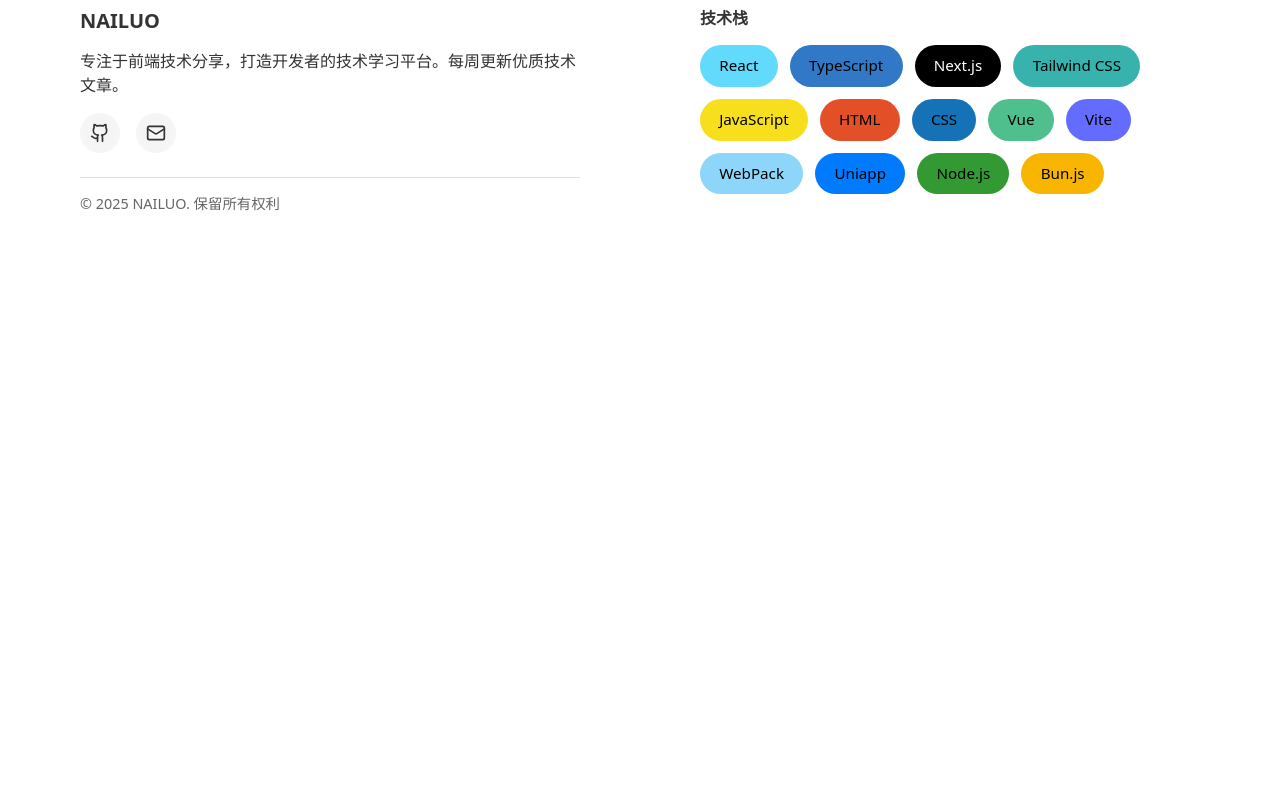
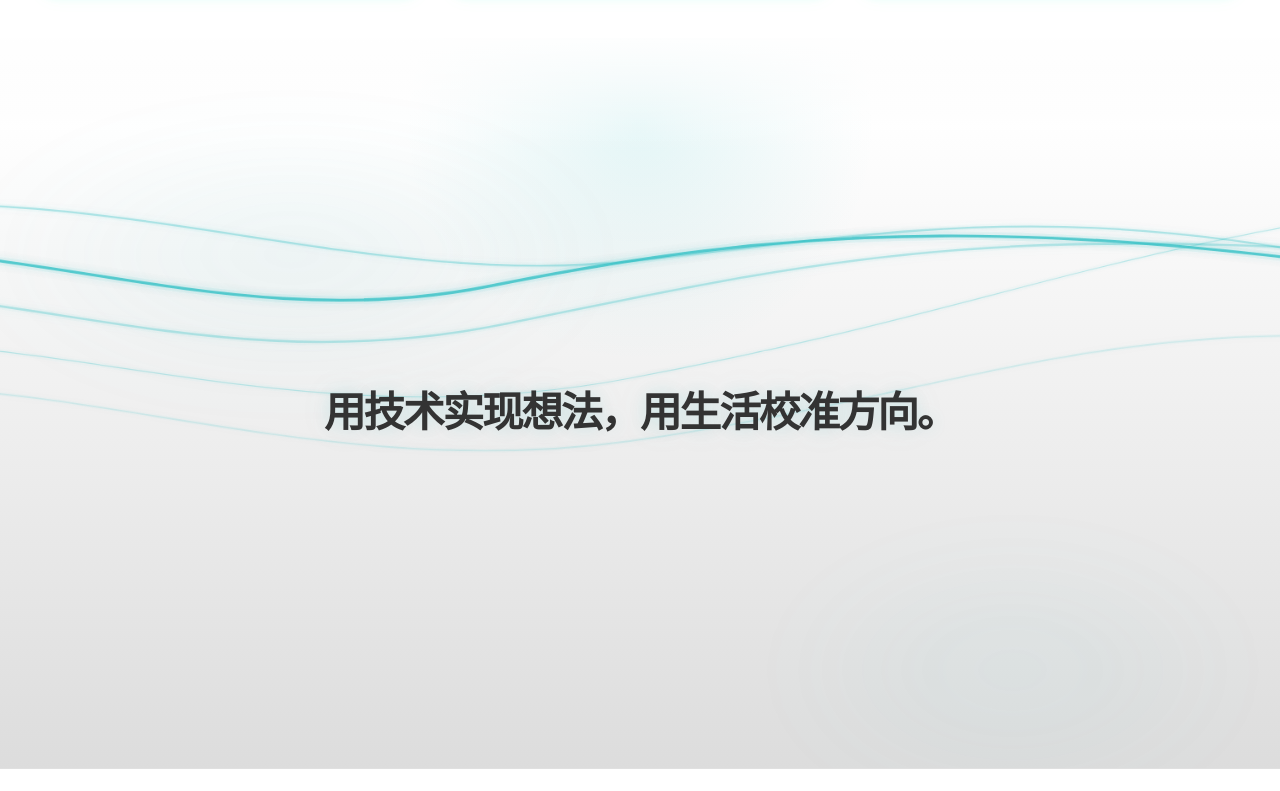
Before and after one commit to yangxinpu/blog, a React (Vite) app: page / in a window 1280 px wide. Shown: the part 1121-1912 px from the top of the page. Before the commit the page ends 1360 px from the top, so only its background shows below. Built offline with nearby package versions, Linux system fonts and the light colour scheme.

Commit message:
feat(首页): 添加格言板块并优化页面样式
- 新增格言板块组件及动画效果
- 调整首页粒子数量和标题样式
- 更新多语言翻译配置
- 简化README内容

```diff
--- a/src/App.tsx
+++ b/src/App.tsx
@@ -3,6 +3,7 @@
 import { motion } from 'motion/react';
 import { Github, Mail, Moon, Sun } from 'lucide-react';
 import Home from './pages/Home/Home';
+import Motto from './pages/Motto/Motto';
 import { personMeta, footerData } from './content/meta';
 import { Message, Dropdown } from './components';
 import styles from './App.module.scss';
@@ -160,7 +161,6 @@
                 ]}
                 label={t('knowledgeBase')}
               />
-
               <a href="/contact" className={styles.navMenuLink}>{t('contact')}</a>
             </div>
           </nav>
@@ -188,6 +188,7 @@
       {/* Main */}
       <main className={styles.main}>
         <Home />
+        <Motto />
       </main>
 
       {/* Footer */}
--- a/src/libs/i18n/locales/en-US.json
+++ b/src/libs/i18n/locales/en-US.json
@@ -8,14 +8,17 @@
   "javascript": "JavaScript",
   "vue": "Vue",
   "react": "React",
+  "motto": "Motto",
   "theme": {
     "dark": "Dark mode",
     "light": "Light mode"
   },
+  "mottoSection": {
+    "quote": "Build with technology, stay guided by life."
+  },
   "footer": {
     "description": "A front-end technology blog, covering code details, engineering framework, and best practices. We hope that each article here will make the technology clearer.",
     "techStack": "Tech Stack",
-
     "allRightsReserved": "All rights reserved",
     "madeWith": "Made with",
     "team": "Team",
--- a/src/libs/i18n/locales/zh-CN.json
+++ b/src/libs/i18n/locales/zh-CN.json
@@ -8,14 +8,17 @@
   "javascript": "JavaScript",
   "vue": "Vue",
   "react": "React",
+  "motto": "格言",
   "theme": {
     "dark": "深色模式",
     "light": "浅色模式"
   },
+  "mottoSection": {
+    "quote": "用技术实现想法，用生活校准方向。"
+  },
   "footer": {
     "description": "专注于前端技术分享，打造开发者的技术学习平台。每周更新优质技术文章。",
     "techStack": "技术栈",
-
     "allRightsReserved": "保留所有权利",
     "madeWith": "由",
     "team": "团队制作",
--- a/src/pages/Home/Home.module.scss
+++ b/src/pages/Home/Home.module.scss
@@ -20,10 +20,10 @@
     position: relative;
     z-index: 1;
     text-align: center;
-    padding: 7vw 20px;
+    padding: 5vw 20px;
 
     .title {
-      font-size: 48px;
+      font-size: 6rem;
       font-weight: 800;
       color: var(--accent);
       text-shadow: 0 0 20px rgba(0, 255, 200, 0.4);
@@ -34,13 +34,14 @@
     }
 
     .subtitle {
-      margin-top: 10px;
+      font-size: 2.4rem;
       font-family: monospace;
       opacity: 0.8;
     }
 
     .desc {
-      margin-top: 10px;
+      font-size: 2rem;
+      font-family: monospace;
       color: var(--text-secondary);
     }
   }
--- a/src/pages/Home/Home.tsx
+++ b/src/pages/Home/Home.tsx
@@ -89,7 +89,7 @@
 
     // 粒子
     const particles: { x: number; y: number; vx: number; vy: number }[] = [];
-    const count = 100;
+    const count = 300;
 
     for (let i = 0; i < count; i++) {
       particles.push({
--- /dev/null
+++ b/src/pages/Motto/Motto.module.scss
@@ -0,0 +1,267 @@
+
+.container {
+  position: relative;
+  isolation: isolate;
+  min-height: calc(100vh - 70px);
+  display: grid;
+  place-items: center;
+  overflow: hidden;
+  margin: 0;
+  padding: 5rem 1.5rem 4rem;
+  background:
+    radial-gradient(
+      circle at 50% 12%,
+      color-mix(in srgb, var(--accent) 10%, transparent) 0%,
+      transparent 26%
+    ),
+    linear-gradient(
+      180deg,
+      color-mix(in srgb, var(--bg) 98%, black 2%) 0%,
+      color-mix(in srgb, var(--bg) 95%, var(--bg-secondary) 5%) 12%,
+      color-mix(in srgb, var(--bg-secondary) 90%, black 10%) 100%
+    );
+
+  @media (max-width: 768px) {
+    min-height: 56vh;
+    padding: 3.5rem 1rem 2.5rem;
+  }
+
+  &::before {
+    content: '';
+    position: absolute;
+    inset: 0 0 auto;
+    height: 7rem;
+    z-index: 0;
+    background: linear-gradient(
+      180deg,
+      color-mix(in srgb, var(--bg) 92%, transparent) 0%,
+      transparent 100%
+    );
+  }
+
+  .background {
+    position: absolute;
+    inset: 0;
+    z-index: 1;
+    overflow: hidden;
+    pointer-events: none;
+
+    .glow,
+    .glowSecondary {
+      position: absolute;
+      border-radius: 999px;
+      will-change: transform, opacity;
+    }
+
+    .glow {
+      left: -6%;
+      top: 10%;
+      width: 46rem;
+      height: 18rem;
+      background:
+        radial-gradient(
+          ellipse at center,
+          color-mix(in srgb, var(--accent) 20%, white 10%) 0%,
+          transparent 68%
+        );
+      opacity: 0.5;
+      filter: blur(54px);
+      animation: pulseGlow 5.8s ease-in-out infinite;
+    }
+
+    .glowSecondary {
+      right: -2%;
+      bottom: -6%;
+      width: 34rem;
+      height: 18rem;
+      background:
+        radial-gradient(
+          ellipse at center,
+          color-mix(in srgb, var(--accent) 16%, white 8%) 0%,
+          transparent 68%
+        );
+      opacity: 0.32;
+      filter: blur(48px);
+      animation: pulseGlowAlt 6.4s ease-in-out infinite;
+    }
+
+    .waveCanvas {
+      position: absolute;
+      inset: -2% -10%;
+      width: 120%;
+      height: 104%;
+      transform: translate3d(0, 0, 0);
+      overflow: visible;
+      will-change: transform, opacity;
+    }
+
+    .waveGroup {
+      opacity: var(--wave-opacity);
+      transform-origin: center center;
+      will-change: transform, opacity;
+      animation: waveSlideA var(--wave-duration) linear infinite;
+      animation-delay: var(--wave-delay);
+
+      .waveGlow,
+      .waveLine {
+        fill: none;
+        stroke-linecap: round;
+        stroke-linejoin: round;
+        vector-effect: non-scaling-stroke;
+        shape-rendering: geometricPrecision;
+      }
+
+      .waveGlow {
+        stroke: color-mix(in srgb, var(--accent) 58%, white 42%);
+        stroke-width: calc(var(--wave-width) * 2.8);
+        opacity: 0.12;
+      }
+
+      .waveLine {
+        stroke: color-mix(in srgb, var(--accent) 80%, white 20%);
+        stroke-width: var(--wave-width);
+        opacity: 0.92;
+        filter:
+          drop-shadow(0 0 6px color-mix(in srgb, var(--accent) 28%, transparent))
+          drop-shadow(0 0 14px color-mix(in srgb, var(--accent) 12%, transparent));
+      }
+
+      &:nth-child(2n) {
+        animation-name: waveSlideB;
+
+        .waveGlow {
+          opacity: 0.1;
+        }
+
+        .waveLine {
+          opacity: 0.68;
+        }
+      }
+
+      &:nth-child(3n) {
+        .waveLine {
+          stroke-width: calc(var(--wave-width) - 0.35px);
+        }
+      }
+    }
+  }
+
+  .quote {
+    position: relative;
+    z-index: 2;
+    margin: 0;
+    font-family: 'Unbounded', 'Space Grotesk', 'Segoe UI', sans-serif;
+    font-size: clamp(1.1rem, 3.25vw, 2.9rem);
+    font-weight: 700;
+    line-height: 1;
+    letter-spacing: -0.05em;
+    white-space: nowrap;
+    color: var(--text);
+    will-change: transform, opacity, filter;
+    text-shadow:
+      0 0 18px color-mix(in srgb, var(--accent) 14%, transparent),
+      0 0 40px color-mix(in srgb, var(--accent) 8%, transparent);
+
+    @media (max-width: 768px) {
+      font-size: clamp(0.9rem, 3.8vw, 1.35rem);
+      letter-spacing: -0.04em;
+    }
+  }
+
+  &.visible {
+    .background {
+      .waveGroup {
+        animation-play-state: running;
+      }
+    }
+  }
+
+  @media (prefers-reduced-motion: reduce) {
+    .background {
+      .glow,
+      .glowSecondary,
+      .waveGroup {
+        animation: none !important;
+      }
+    }
+  }
+}
+
+[data-theme='dark'] {
+  .container {
+    background:
+      radial-gradient(
+        circle at 50% 12%,
+        color-mix(in srgb, var(--accent) 18%, transparent) 0%,
+        transparent 26%
+      ),
+      linear-gradient(
+        180deg,
+        color-mix(in srgb, var(--bg) 94%, black 6%) 0%,
+        color-mix(in srgb, var(--bg) 88%, black 12%) 12%,
+        color-mix(in srgb, var(--bg-secondary) 70%, black 30%) 100%
+      );
+  }
+}
+
+@keyframes waveSlideA {
+  0% {
+    transform: translate3d(-2.2%, 0.8%, 0);
+  }
+
+  50% {
+    transform: translate3d(0.6%, -0.6%, 0);
+  }
+
+  100% {
+    transform: translate3d(2.8%, 0.2%, 0);
+  }
+}
+
+@keyframes waveSlideB {
+  0% {
+    transform: translate3d(2.2%, -0.8%, 0);
+  }
+
+  50% {
+    transform: translate3d(-0.4%, 0.5%, 0);
+  }
+
+  100% {
+    transform: translate3d(-2.6%, -0.2%, 0);
+  }
+}
+
+@keyframes pulseGlow {
+  0% {
+    opacity: 0.28;
+    transform: translate3d(0, 0, 0) scale(0.94);
+  }
+
+  50% {
+    opacity: 0.56;
+    transform: translate3d(2%, 1%, 0) scale(1.04);
+  }
+
+  100% {
+    opacity: 0.34;
+    transform: translate3d(4%, -1%, 0) scale(0.98);
+  }
+}
+
+@keyframes pulseGlowAlt {
+  0% {
+    opacity: 0.2;
+    transform: translate3d(0, 0, 0) scale(0.92);
+  }
+
+  50% {
+    opacity: 0.4;
+    transform: translate3d(-2%, -2%, 0) scale(1.02);
+  }
+
+  100% {
+    opacity: 0.24;
+    transform: translate3d(-4%, 1%, 0) scale(0.96);
+  }
+}
--- /dev/null
+++ b/src/pages/Motto/Motto.tsx
@@ -0,0 +1,114 @@
+import React, { useEffect, useRef, useState } from 'react';
+import type { CSSProperties } from 'react';
+import { motion } from 'motion/react';
+import { useTranslation } from 'react-i18next';
+import styles from './Motto.module.scss';
+
+const waves = [
+  {
+    path: 'M -220 290 C 60 210, 310 380, 610 312 S 1180 214, 1760 332',
+    duration: 7.2,
+    delay: 0,
+    opacity: 0.9,
+    width: 2.8
+  },
+  {
+    path: 'M -240 340 C 120 250, 340 440, 700 356 S 1220 232, 1780 286',
+    duration: 8.1,
+    delay: -1.8,
+    opacity: 0.52,
+    width: 2.2
+  },
+  {
+    path: 'M -180 400 C 140 300, 420 500, 820 414 S 1290 260, 1760 188',
+    duration: 8.8,
+    delay: -3.4,
+    opacity: 0.34,
+    width: 1.8
+  },
+  {
+    path: 'M -200 470 C 80 360, 380 560, 760 500 S 1300 312, 1800 412',
+    duration: 9.4,
+    delay: -4.2,
+    opacity: 0.26,
+    width: 1.6
+  },
+  {
+    path: 'M -200 240 C 160 150, 440 320, 760 280 S 1250 190, 1760 348',
+    duration: 7.8,
+    delay: -1.2,
+    opacity: 0.42,
+    width: 2
+  }
+];
+
+const Motto: React.FC = () => {
+  const { t } = useTranslation();
+  const sectionRef = useRef<HTMLElement | null>(null);
+  const [isVisible, setIsVisible] = useState(false);
+
+  useEffect(() => {
+    const observer = new IntersectionObserver(
+      ([entry]) => {
+        if (!entry.isIntersecting) return;
+        setIsVisible(true);
+        observer.disconnect();
+      },
+      { threshold: 0.2 }
+    );
+
+    const element = sectionRef.current;
+    if (element) observer.observe(element);
+
+    return () => observer.disconnect();
+  }, []);
+
+  return (
+    <section
+      ref={sectionRef}
+      className={`${styles.container} ${isVisible ? styles.visible : ''}`}
+    >
+      <div className={styles.background} aria-hidden="true">
+        <div className={styles.glow} />
+        <div className={styles.glowSecondary} />
+
+        <svg
+          className={styles.waveCanvas}
+          viewBox="0 0 1600 900"
+          preserveAspectRatio="none"
+        >
+          {waves.map((wave, index) => (
+            <g
+              key={index}
+              className={styles.waveGroup}
+              style={
+                {
+                  '--wave-duration': `${wave.duration}s`,
+                  '--wave-delay': `${wave.delay}s`,
+                  '--wave-opacity': `${wave.opacity}`,
+                  '--wave-width': `${wave.width}`
+                } as CSSProperties
+              }
+            >
+              <path className={styles.waveGlow} d={wave.path} />
+              <path className={styles.waveLine} d={wave.path} />
+            </g>
+          ))}
+        </svg>
+      </div>
+
+      <motion.p
+        className={styles.quote}
+        initial={{ opacity: 0, y: 28, filter: 'blur(12px)' }}
+        animate={
+          isVisible ? { opacity: 1, y: 0, filter: 'blur(0px)' } : undefined
+        }
+        transition={{ duration: 0.9, ease: 'easeOut' }}
+      >
+        {t('mottoSection.quote')}
+      </motion.p>
+    </section>
+  );
+};
+
+export default Motto;
```
Also changed, not shown: src/content/motto.ts (deleted), 1 other file (tests, documents, lock files or other folders).
